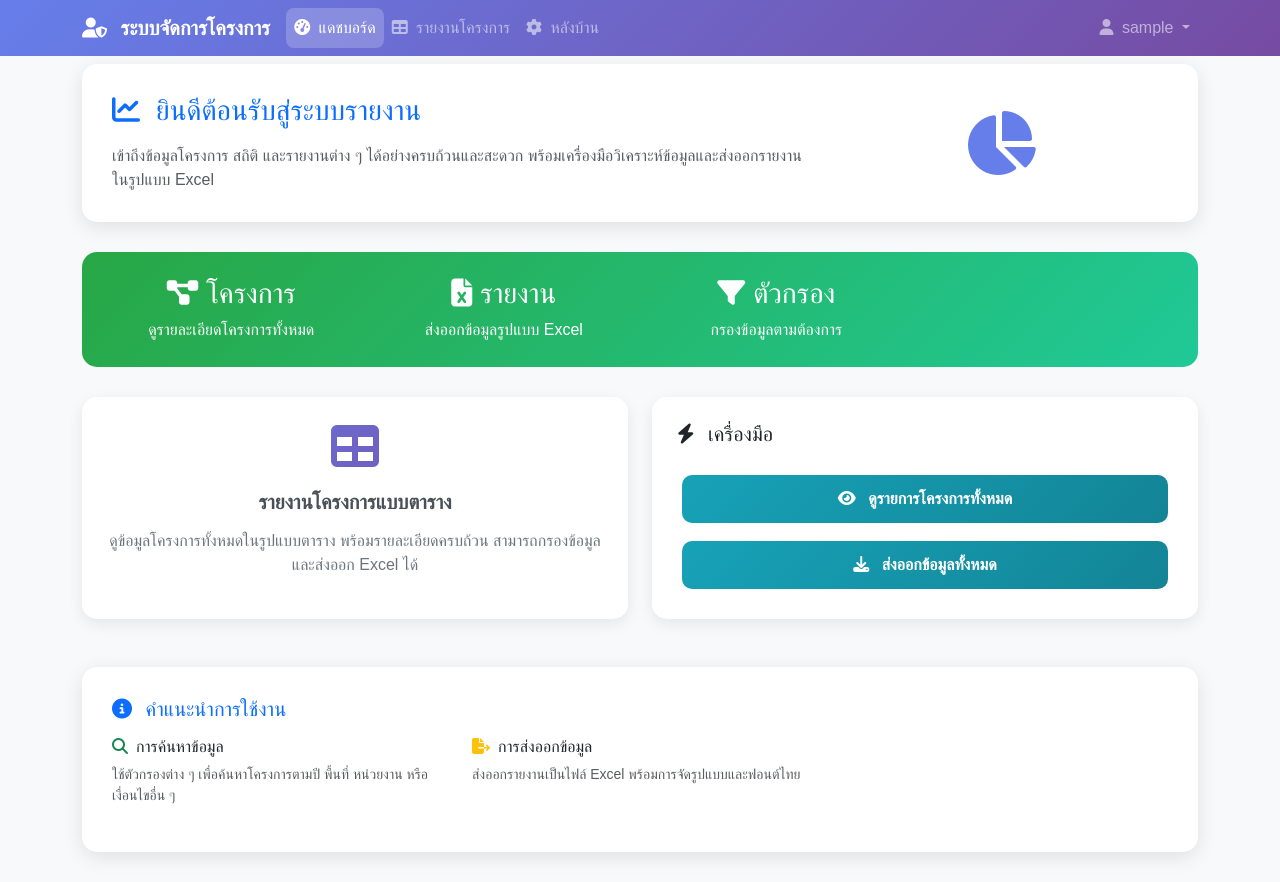
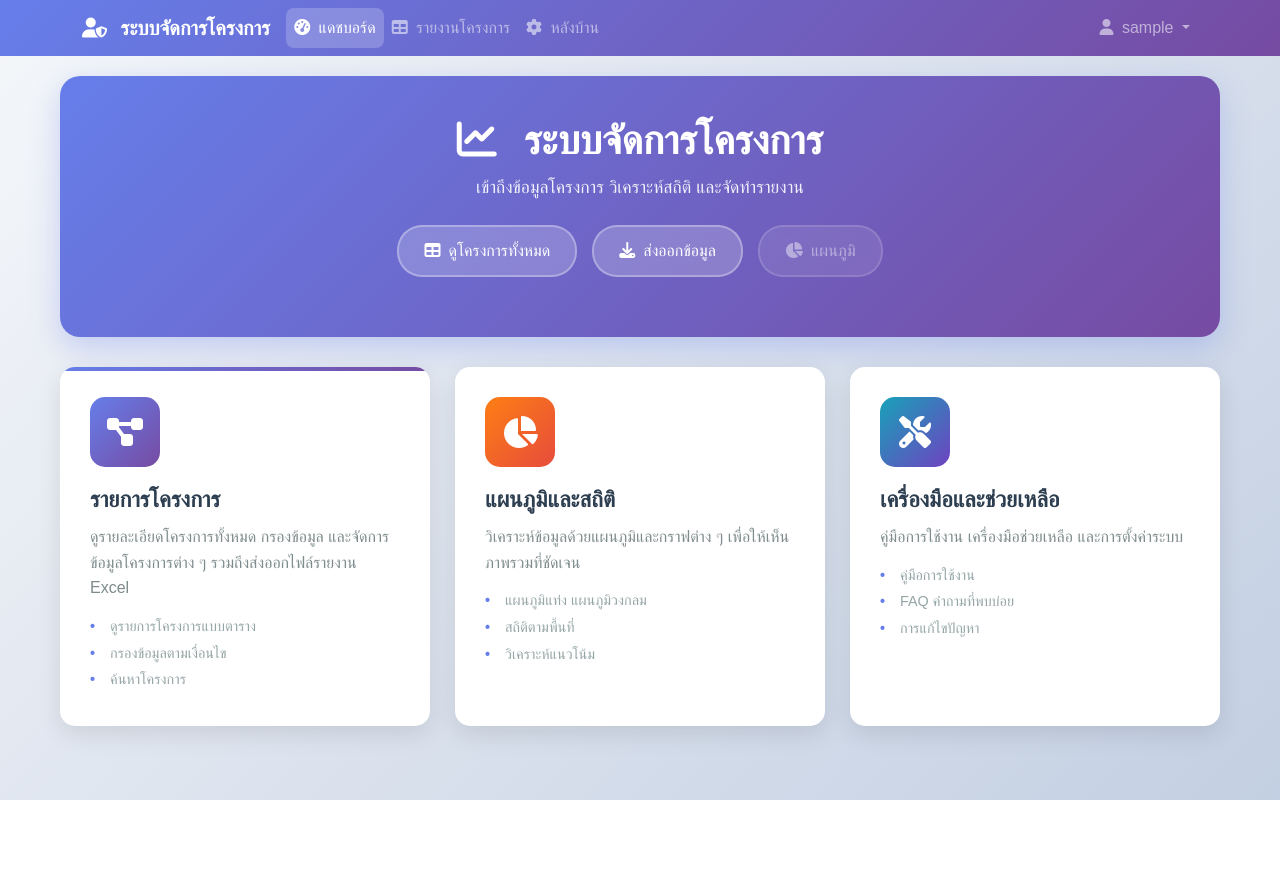
Before and after one commit to PowerShop/Data-Analytics-Management, a PHP site: page /admin/dashboard.php in a window 1280 px wide. After the commit the page ends 800 px from the top, so only its background shows below. Run offline with PHP 8.4, Linux system fonts and the light colour scheme; the visitor is signed in with stand-in values (Sample User, id 1).

Commit message:
Enhance dashboard and project report pages with improved styling and layout; update titles for consistency

```diff
--- a/admin/dashboard.php
+++ b/admin/dashboard.php
@@ -40,260 +40,355 @@ include 'navbar.php';
         }
 
         body {
-            background: #f8f9fa;
+            background: linear-gradient(135deg, #f5f7fa 0%, #c3cfe2 100%);
+            min-height: 100vh;
         }
 
-        .header-section {
+        .main-container {
+            max-width: 1200px;
+            margin: 0 auto;
+            padding: 20px;
+        }
+
+        .header-card {
             background: linear-gradient(135deg, #667eea 0%, #764ba2 100%);
             color: white;
-            padding: 30px 0;
+            border-radius: 20px;
+            padding: 40px;
+            margin-bottom: 30px;
+            box-shadow: 0 10px 30px rgba(102, 126, 234, 0.3);
+        }
+
+        .dashboard-grid {
+            display: grid;
+            grid-template-columns: repeat(auto-fit, minmax(300px, 1fr));
+            gap: 25px;
             margin-bottom: 30px;
         }
 
-        .welcome-card {
+        .menu-card {
             background: white;
             border-radius: 15px;
             padding: 30px;
-            box-shadow: 0 5px 20px rgba(0,0,0,0.1);
-            margin-bottom: 30px;
-        }
-
-        .feature-card {
-            background: white;
-            border-radius: 15px;
-            padding: 25px;
-            text-align: center;
-            box-shadow: 0 5px 15px rgba(0,0,0,0.08);
+            box-shadow: 0 8px 25px rgba(0,0,0,0.1);
             transition: all 0.3s ease;
             border: none;
             text-decoration: none;
             display: block;
-            height: 100%;
+            position: relative;
+            overflow: hidden;
         }
 
-        .feature-card:hover {
+        .menu-card::before {
+            content: '';
+            position: absolute;
+            top: 0;
+            left: 0;
+            width: 100%;
+            height: 4px;
+            background: linear-gradient(135deg, #667eea 0%, #764ba2 100%);
+        }
+
+        .menu-card:hover {
             transform: translateY(-5px);
-            box-shadow: 0 10px 30px rgba(0,0,0,0.15);
+            box-shadow: 0 15px 40px rgba(0,0,0,0.15);
             text-decoration: none;
         }
 
-        .feature-icon {
-            font-size: 3rem;
+        .menu-icon {
+            width: 70px;
+            height: 70px;
+            border-radius: 15px;
+            display: flex;
+            align-items: center;
+            justify-content: center;
             margin-bottom: 20px;
+            font-size: 2rem;
+            color: white;
+        }
+
+        .menu-icon.projects {
+            background: linear-gradient(135deg, #667eea 0%, #764ba2 100%);
+        }
+
+        .menu-icon.reports {
+            background: linear-gradient(135deg, #28a745 0%, #20c997 100%);
+        }
+
+        .menu-icon.charts {
+            background: linear-gradient(135deg, #fd7e14 0%, #e74c3c 100%);
+        }
+
+        .menu-icon.tools {
+            background: linear-gradient(135deg, #17a2b8 0%, #6f42c1 100%);
+        }
+
+        .menu-title {
+            font-size: 1.4rem;
+            font-weight: 600;
+            color: #2c3e50;
+            margin-bottom: 10px;
+        }
+
+        .menu-desc {
+            color: #7f8c8d;
+            line-height: 1.6;
+            margin-bottom: 15px;
+        }
+
+        .menu-features {
+            list-style: none;
+            padding: 0;
+            margin: 0;
+        }
+
+        .menu-features li {
+            color: #95a5a6;
+            font-size: 0.9rem;
+            margin-bottom: 5px;
+            padding-left: 20px;
+            position: relative;
+        }
+
+        .menu-features li::before {
+            content: '•';
+            color: #667eea;
+            position: absolute;
+            left: 0;
+            font-weight: bold;
+        }
+
+        .stats-container {
+            background: white;
+            border-radius: 15px;
+            padding: 30px;
+            box-shadow: 0 8px 25px rgba(0,0,0,0.1);
+            margin-bottom: 30px;
+        }
+
+        .stat-item {
+            text-align: center;
+            padding: 20px;
+        }
+
+        .stat-number {
+            font-size: 2.5rem;
+            font-weight: 700;
             background: linear-gradient(135deg, #667eea 0%, #764ba2 100%);
             -webkit-background-clip: text;
             -webkit-text-fill-color: transparent;
             background-clip: text;
         }
 
-        .feature-title {
-            font-size: 1.25rem;
-            font-weight: 600;
-            color: #495057;
-            margin-bottom: 15px;
+        .stat-label {
+            color: #7f8c8d;
+            font-weight: 500;
+            margin-top: 5px;
         }
 
-        .feature-desc {
-            color: #6c757d;
+        .welcome-section {
+            text-align: center;
+            margin-bottom: 20px;
+        }
+
+        .welcome-title {
+            font-size: 2.5rem;
+            font-weight: 700;
+            margin-bottom: 10px;
+        }
+
+        .welcome-subtitle {
+            font-size: 1.1rem;
+            opacity: 0.9;
             margin-bottom: 0;
         }
 
-        .btn-logout {
-            background: linear-gradient(135deg, #dc3545 0%, #c82333 100%);
-            border: none;
-            border-radius: 10px;
-            padding: 10px 20px;
-            color: white;
-            font-weight: 600;
-            transition: all 0.3s ease;
+        .quick-actions {
+            display: flex;
+            gap: 15px;
+            flex-wrap: wrap;
+            justify-content: center;
+            margin-top: 25px;
         }
 
-        .btn-logout:hover {
-            transform: translateY(-2px);
-            box-shadow: 0 5px 15px rgba(220, 53, 69, 0.3);
+        .quick-btn {
+            background: rgba(255, 255, 255, 0.2);
+            border: 2px solid rgba(255, 255, 255, 0.3);
             color: white;
+            padding: 12px 25px;
+            border-radius: 25px;
+            text-decoration: none;
+            font-weight: 500;
+            transition: all 0.3s ease;
+            backdrop-filter: blur(10px);
         }
 
-        .user-info {
-            background: rgba(255, 255, 255, 0.1);
-            padding: 10px 20px;
-            border-radius: 10px;
-            display: inline-block;
+        .quick-btn:hover {
+            background: rgba(255, 255, 255, 0.3);
+            border-color: rgba(255, 255, 255, 0.5);
+            color: white;
+            transform: translateY(-2px);
         }
 
-        .stats-overview {
-            background: linear-gradient(135deg, #28a745 0%, #20c997 100%);
-            color: white;
-            border-radius: 15px;
-            padding: 25px;
-            margin-bottom: 30px;
+        @media (max-width: 768px) {
+            .main-container {
+                padding: 15px;
+            }
+
+            .header-card {
+                padding: 25px;
+            }
+
+            .welcome-title {
+                font-size: 2rem;
+            }
+
+            .dashboard-grid {
+                grid-template-columns: 1fr;
+                gap: 20px;
+            }
         }
 
-        .quick-actions {
-            background: white;
-            border-radius: 15px;
-            padding: 25px;
-            box-shadow: 0 5px 15px rgba(0,0,0,0.08);
+        /* btn-disabled */
+        .btn-disabled {
+            pointer-events: none;
+            opacity: 0.5;
+            position: relative;
         }
 
-        .action-btn {
-            background: linear-gradient(135deg, #17a2b8 0%, #138496 100%);
-            border: none;
-            border-radius: 10px;
-            padding: 12px 20px;
+        .btn-disabled::after {
+            content: 'คุณสมบัตินี้ยังไม่พร้อมใช้งาน';
+            position: absolute;
+            top: -35px;
+            left: 50%;
+            transform: translateX(-50%);
+            background: rgba(0, 0, 0, 0.8);
             color: white;
-            font-weight: 600;
-            margin: 5px;
-            transition: all 0.3s ease;
+            padding: 8px 12px;
+            border-radius: 4px;
+            font-size: 0.8rem;
+            white-space: nowrap;
+            opacity: 0;
+            pointer-events: auto;
+            transition: opacity 0.3s ease;
+            z-index: 1000;
         }
 
-        .action-btn:hover {
-            transform: translateY(-2px);
-            box-shadow: 0 5px 15px rgba(23, 162, 184, 0.3);
-            color: white;
+        .btn-disabled:hover::after {
+            opacity: 1;
+        }
+
+        .btn-disabled::before {
+            content: '';
+            position: absolute;
+            top: -8px;
+            left: 50%;
+            transform: translateX(-50%);
+            border: 6px solid transparent;
+            border-top-color: rgba(0, 0, 0, 0.8);
+            opacity: 0;
+            pointer-events: auto;
+            transition: opacity 0.3s ease;
+            z-index: 1000;
+        }
+
+        .btn-disabled:hover::before {
+            opacity: 1;
         }
     </style>
 </head>
 <body>
-    <!-- Header -->
-    <!-- <div class="header-section"> -->
-        <!-- <div class="container">
-            <div class="row align-items-center">
-                <div class="col-md-8">
-                    <h1 class="mb-0">
-                        <i class="fas fa-tachometer-alt me-3"></i>
-                        แดชบอร์ดจัดการโครงการ
-                    </h1>
-                </div>
-                <div class="col-md-4 text-end">
-                    <div class="user-info mb-3">
-                        <i class="fas fa-user me-2"></i>
-                        ยินดีต้อนรับ, <?php echo $_SESSION['admin_username']; ?>
-                    </div>
-                    <br>
-                    <a href="?logout=1" class="btn btn-logout">
-                        <i class="fas fa-sign-out-alt me-2"></i>
-                        ออกจากระบบ
+    <div class="main-container">
+        <!-- Header Card -->
+        <div class="header-card">
+            <div class="welcome-section">
+                <h1 class="welcome-title">
+                    <i class="fas fa-chart-line me-3"></i>
+                    ระบบจัดการโครงการ
+                </h1>
+                <p class="welcome-subtitle">
+                    เข้าถึงข้อมูลโครงการ วิเคราะห์สถิติ และจัดทำรายงาน
+                </p>
+
+                <div class="quick-actions">
+                    <a href="projects_table_view.php" class="quick-btn">
+                        <i class="fas fa-table me-2"></i>ดูโครงการทั้งหมด
                     </a>
-                </div>
-            </div>
-        </div> -->
-    <!-- </div> -->
-
-    <div class="container mt-2">
-        <!-- Welcome Card -->
-        <div class="welcome-card">
-            <div class="row align-items-center">
-                <div class="col-md-8">
-                    <h3 class="text-primary mb-3">
-                        <i class="fas fa-chart-line me-2"></i>
-                        ยินดีต้อนรับสู่ระบบรายงาน
-                    </h3>
-                    <p class="text-muted mb-0">
-                        เข้าถึงข้อมูลโครงการ สถิติ และรายงานต่าง ๆ ได้อย่างครบถ้วนและสะดวก
-                        พร้อมเครื่องมือวิเคราะห์ข้อมูลและส่งออกรายงานในรูปแบบ Excel
-                    </p>
-                </div>
-                <div class="col-md-4 text-center">
-                    <i class="fas fa-chart-pie" style="font-size: 4rem; color: #667eea;"></i>
+                    <a href="#" onclick="exportAllData()" class="quick-btn">
+                        <i class="fas fa-download me-2"></i>ส่งออกข้อมูล
+                    </a>
+                    <a href="charts/charts.php" class="quick-btn btn-disabled">
+                        <i class="fas fa-chart-pie me-2"></i>แผนภูมิ
+                    </a>
                 </div>
             </div>
         </div>
 
-        <!-- Stats Overview -->
-        <div class="stats-overview">
-            <div class="row text-center">
-                <div class="col-md-3">
-                    <h3><i class="fas fa-project-diagram me-2"></i>โครงการ</h3>
-                    <p class="mb-0">ดูรายละเอียดโครงการทั้งหมด</p>
+        <!-- Dashboard Grid -->
+        <div class="dashboard-grid">
+            <!-- โครงการ -->
+            <a href="projects_table_view.php" class="menu-card">
+                <div class="menu-icon projects">
+                    <i class="fas fa-project-diagram"></i>
                 </div>
-                <!-- <div class="col-md-3">
-                    <h3><i class="fas fa-chart-bar me-2"></i>สถิติ</h3>
-                    <p class="mb-0">วิเคราะห์ข้อมูลเชิงลึก</p>
-                </div> -->
-                <div class="col-md-3">
-                    <h3><i class="fas fa-file-excel me-2"></i>รายงาน</h3>
-                    <p class="mb-0">ส่งออกข้อมูลรูปแบบ Excel</p>
+                <h3 class="menu-title">รายการโครงการ</h3>
+                <p class="menu-desc">
+                    ดูรายละเอียดโครงการทั้งหมด กรองข้อมูล และจัดการข้อมูลโครงการต่าง ๆ รวมถึงส่งออกไฟล์รายงาน Excel
+                </p>
+                <ul class="menu-features">
+                    <li>ดูรายการโครงการแบบตาราง</li>
+                    <li>กรองข้อมูลตามเงื่อนไข</li>
+                    <li>ค้นหาโครงการ</li>
+                </ul>
+            </a>
+
+            <!-- รายงาน -->
+            <!-- <a href="export_projects_table_detailed_xlsx.php" class="menu-card">
+                <div class="menu-icon reports">
+                    <i class="fas fa-file-excel"></i>
                 </div>
-                <div class="col-md-3">
-                    <h3><i class="fas fa-filter me-2"></i>ตัวกรอง</h3>
-                    <p class="mb-0">กรองข้อมูลตามต้องการ</p>
+                <h3 class="menu-title">รายงาน Excel</h3>
+                <p class="menu-desc">
+                    ส่งออกรายงานเป็นไฟล์ Excel พร้อมการจัดรูปแบบและข้อมูลครบถ้วน
+                </p>
+                <ul class="menu-features">
+                    <li>รายงานแบบรายละเอียด</li>
+                    <li>แยกตามยุทธศาสตร์</li>
+                    <li>จัดกลุ่มตามปี</li>
+                </ul>
+            </a> -->
+
+            <!-- แผนภูมิ -->
+            <a href="#" class="menu-card btn-disabled">
+                <div class="menu-icon charts">
+                    <i class="fas fa-chart-pie"></i>
                 </div>
-            </div>
-        </div>
+                <h3 class="menu-title">แผนภูมิและสถิติ</h3>
+                <p class="menu-desc">
+                    วิเคราะห์ข้อมูลด้วยแผนภูมิและกราฟต่าง ๆ เพื่อให้เห็นภาพรวมที่ชัดเจน
+                </p>
+                <ul class="menu-features">
+                    <li>แผนภูมิแท่ง แผนภูมิวงกลม</li>
+                    <li>สถิติตามพื้นที่</li>
+                    <li>วิเคราะห์แนวโน้ม</li>
+                </ul>
+            </a>
 
-        <!-- Feature Cards -->
-        <div class="row">
-            <div class="col-lg-6 col-md-6 mb-4">
-                <a href="projects_table_view.php" class="feature-card">
-                    <div class="feature-icon">
-                        <i class="fas fa-table"></i>
-                    </div>
-                    <h5 class="feature-title">รายงานโครงการแบบตาราง</h5>
-                    <p class="feature-desc">
-                        ดูข้อมูลโครงการทั้งหมดในรูปแบบตาราง พร้อมรายละเอียดครบถ้วน
-                        สามารถกรองข้อมูลและส่งออก Excel ได้
-                    </p>
-                </a>
-            </div>
-
-            <div class="col-lg-6 col-md-6 mb-4">
-                <div class="quick-actions">
-                    <h5 class="mb-4">
-                        <i class="fas fa-bolt me-2"></i>
-                        เครื่องมือ
-                    </h5>
-
-                    <div class="d-grid gap-2">
-                        <button type="button" class="action-btn" onclick="window.location.href='projects_table_view.php'">
-                            <i class="fas fa-eye me-2"></i>
-                            ดูรายการโครงการทั้งหมด
-                        </button>
-
-                        <button type="button" class="action-btn" onclick="exportAllData()">
-                            <i class="fas fa-download me-2"></i>
-                            ส่งออกข้อมูลทั้งหมด
-                        </button>
-
-                        <!-- <button type="button" class="action-btn" onclick="openFilterDialog()">
-                            <i class="fas fa-filter me-2"></i>
-                            ตั้งค่าตัวกรองข้อมูล
-                        </button> -->
-                    </div>
+            <!-- เครื่องมือ -->
+            <a href="user_guide.php" class="menu-card btn-disabled">
+                <div class="menu-icon tools">
+                    <i class="fas fa-tools"></i>
                 </div>
-            </div>
-        </div>
-
-        <!-- Additional Info -->
-        <div class="row mt-4">
-            <div class="col-12">
-                <div class="welcome-card">
-                    <h5 class="text-primary mb-3">
-                        <i class="fas fa-info-circle me-2"></i>
-                        คำแนะนำการใช้งาน
-                    </h5>
-                    <div class="row">
-                        <div class="col-md-4">
-                            <h6><i class="fas fa-search me-2 text-success"></i>การค้นหาข้อมูล</h6>
-                            <p class="text-muted small">
-                                ใช้ตัวกรองต่าง ๆ เพื่อค้นหาโครงการตามปี พื้นที่ หน่วยงาน หรือเงื่อนไขอื่น ๆ
-                            </p>
-                        </div>
-                        <div class="col-md-4">
-                            <h6><i class="fas fa-file-export me-2 text-warning"></i>การส่งออกข้อมูล</h6>
-                            <p class="text-muted small">
-                                ส่งออกรายงานเป็นไฟล์ Excel พร้อมการจัดรูปแบบและฟอนต์ไทย
-                            </p>
-                        </div>
-                        <!-- <div class="col-md-4">
-                            <h6><i class="fas fa-chart-line me-2 text-info"></i>การวิเคราะห์</h6>
-                            <p class="text-muted small">
-                                ดูสถิติสรุปและวิเคราะห์ผลการดำเนินงานโครงการได้ทันที
-                            </p>
-                        </div> -->
-                    </div>
-                </div>
-            </div>
+                <h3 class="menu-title">เครื่องมือและช่วยเหลือ</h3>
+                <p class="menu-desc">
+                    คู่มือการใช้งาน เครื่องมือช่วยเหลือ และการตั้งค่าระบบ
+                </p>
+                <ul class="menu-features">
+                    <li>คู่มือการใช้งาน</li>
+                    <li>FAQ คำถามที่พบบ่อย</li>
+                    <li>การแก้ไขปัญหา</li>
+                </ul>
+            </a>
         </div>
     </div>
 
@@ -303,18 +398,35 @@ include 'navbar.php';
             window.open('export_projects_table_detailed_xlsx.php', '_blank');
         }
 
-        function openFilterDialog() {
-            window.location.href = 'projects_table_view.php#filterForm';
-        }
+        // เอฟเฟกต์แอนิเมชันเมื่อโหลดหน้า
+        document.addEventListener('DOMContentLoaded', function() {
+            // แอนิเมชันปรากฏของเมนู
+            const menuCards = document.querySelectorAll('.menu-card');
+            menuCards.forEach((card, index) => {
+                card.style.opacity = '0';
+                card.style.transform = 'translateY(30px)';
 
-        // เอฟเฟกต์เมื่อโหลดหน้า
-        document.addEventListener('DOMContentLoaded', function() {
-            // แสดงข้อความต้อนรับ
-            setTimeout(function() {
-                if (typeof bootstrap !== 'undefined') {
-                    // สามารถเพิ่ม toast notification ได้ที่นี่
-                }
-            }, 1000);
+                setTimeout(() => {
+                    card.style.transition = 'all 0.6s ease';
+                    card.style.opacity = '1';
+                    card.style.transform = 'translateY(0)';
+                }, index * 150);
+            });
+
+            // เอฟเฟกต์ hover ของ header card
+            const headerCard = document.querySelector('.header-card');
+            headerCard.addEventListener('mouseenter', function() {
+                this.style.transform = 'translateY(-5px)';
+            });
+
+            headerCard.addEventListener('mouseleave', function() {
+                this.style.transform = 'translateY(0)';
+            });
+        });
+
+        // ป้องกันการคลิกขวา (ถ้าต้องการ)
+        document.addEventListener('contextmenu', function(e) {
+            // e.preventDefault(); // ยกเลิกการใช้งานถ้าไม่ต้องการ
         });
     </script>
 </body>
--- a/admin/projects_table_view.php
+++ b/admin/projects_table_view.php
@@ -24,7 +24,7 @@ if (isset($_GET['logout'])) {
 
 <head>
     <meta charset="UTF-8">
-    <title>รายงานโครงการแบบตาราง</title>
+    <title>รายงานโครงการ</title>
 
     <!-- Bootstrap CSS -->
     <link href="https://cdn.jsdelivr.net/npm/bootstrap@5.3.0/dist/css/bootstrap.min.css" rel="stylesheet">
@@ -665,9 +665,9 @@ if (isset($_GET['logout'])) {
         <!-- Header -->
         <div class="table-header">
             <h2 class="fw-bold mb-3">
-                <i class="fas fa-table me-3"></i>รายงานโครงการแบบตาราง
+                <i class="fas fa-table me-3"></i>รายงานโครงการ
             </h2>
-            <p class="mb-0">ข้อมูลโครงการทั้งหมดพร้อมรายละเอียด</p>
+            <p class="mb-0">ข้อมูลโครงการทั้งหมดพร้อมรายละเอียด และเครื่องมือกรองข้อมูล พร้อมรองรับการส่งออกแบบไฟล์ Excel</p>
         </div>
 
         <!-- Filter Section -->
```
Also changed, not shown: admin/user_guide.php (+4 -4 lines).
